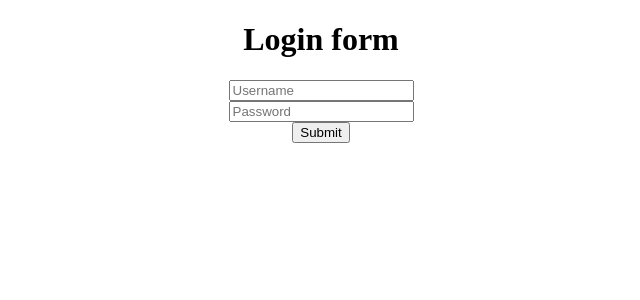
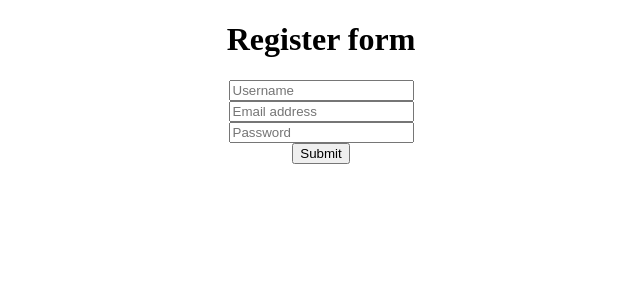
Before and after one commit to nmkedziora/react-hooks-intro, a React (Create React App) app: page / in a window 1280 px wide. Shown: the top 300 px of the page, without its empty margins (319-959 px from the left). Built offline with nearby package versions, Linux system fonts and the light colour scheme.

Commit message:
Implement Register form functional component with useState Hook   * use single state to store form data as an object

```diff
--- a/src/Register.js
+++ b/src/Register.js
@@ -0,0 +1,72 @@
+import React, { useState } from 'react';
+
+const initialState = {
+  username: '',
+  email: '',
+  password: '',
+};
+
+function Register() {
+  const [form, setForm] = useState(initialState);
+  const [user, setUser] = useState(null);
+
+  const handleChange = event => {
+    const name = event.target.name;
+    const value = event.target.value;
+
+    setForm(prevState => {
+      return {
+        ...prevState,
+        ...{ [name]: value },
+      };
+    });
+  };
+
+  const handleSubmit = event => {
+    event.preventDefault();
+    setUser(form);
+    setForm(initialState);
+  };
+
+  return (
+    <div style={{ textAlign: 'center' }}>
+      <h1>Register form</h1>
+
+      <form
+        style={{
+          display: 'grid',
+          alignItems: 'center',
+          justifyItems: 'center',
+        }}
+        onSubmit={handleSubmit}
+      >
+        <input
+          type="text"
+          placeholder="Username"
+          name="username"
+          onChange={handleChange}
+          value={form.username}
+        />
+        <input
+          type="email"
+          placeholder="Email address"
+          name="email"
+          onChange={handleChange}
+          value={form.email}
+        />
+        <input
+          type="password"
+          placeholder="Password"
+          name="password"
+          onChange={handleChange}
+          value={form.password}
+        />
+        <button type="submit">Submit</button>
+      </form>
+
+      {user && JSON.stringify(user, null, 2)}
+    </div>
+  );
+}
+
+export default Register;
--- a/src/index.js
+++ b/src/index.js
@@ -2,7 +2,8 @@
 import ReactDOM from 'react-dom';
 // import App from './App';
 // import App from './AppClass';
-import App from './Login';
+// import App from './Login';
+import App from './Register';
 import * as serviceWorker from './serviceWorker';
 
 ReactDOM.render(<App />, document.getElementById('root'));
```
